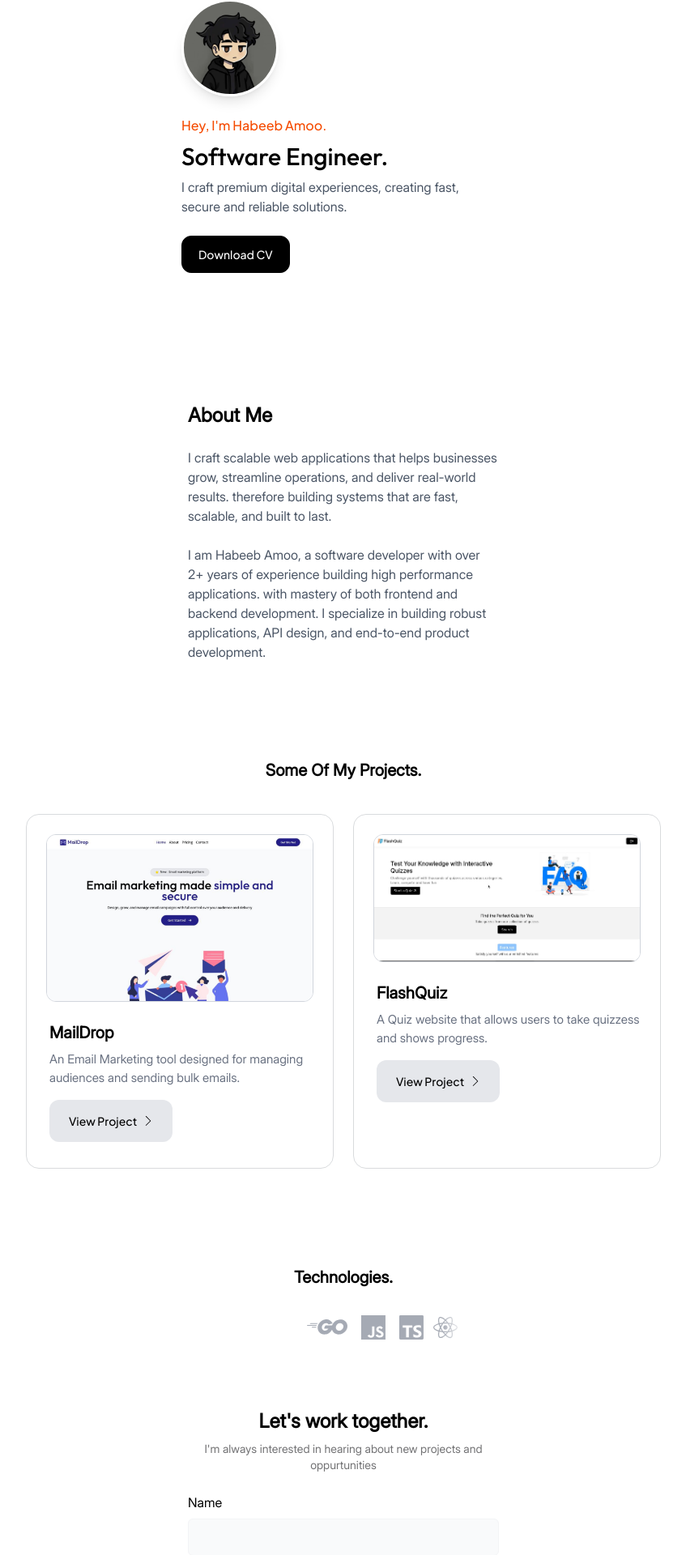
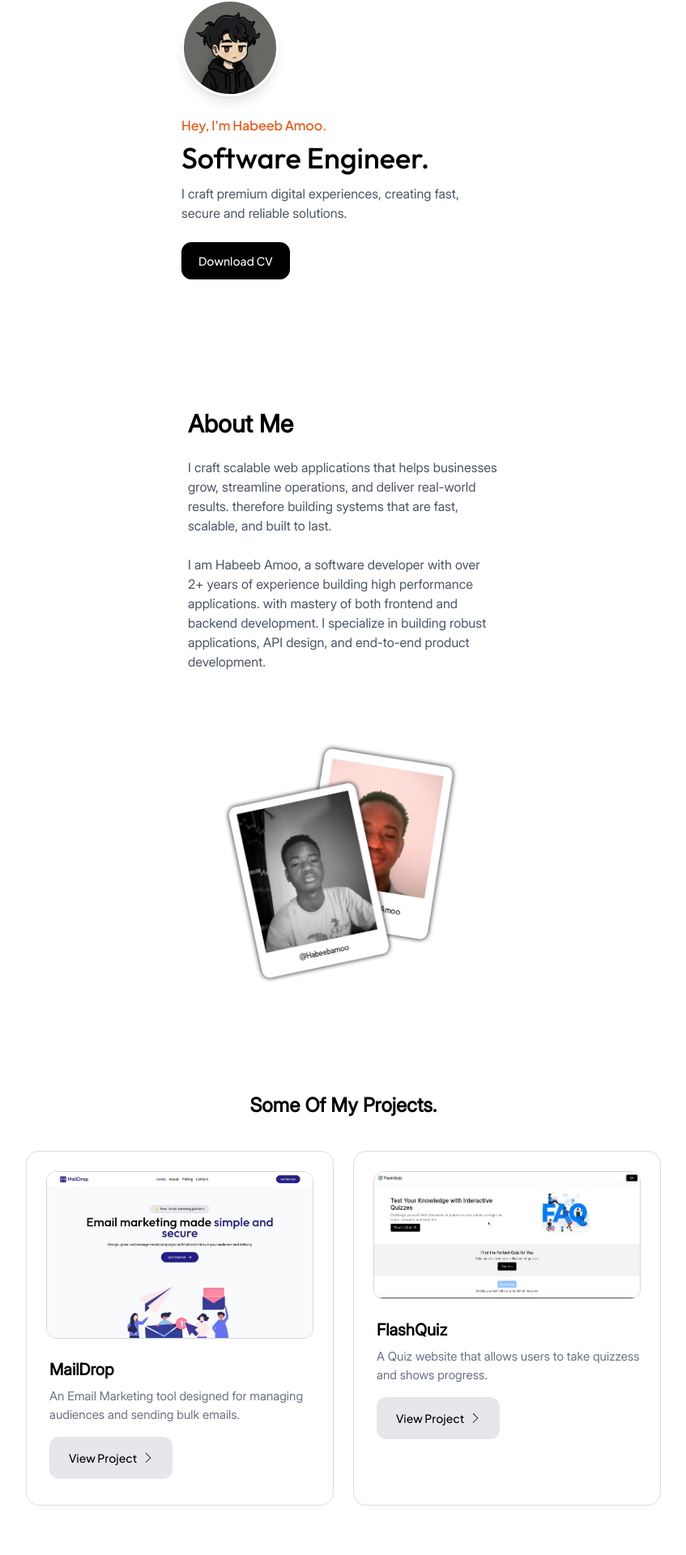
Before and after one commit to Habeebamoo/MyPortfolio, a Next.js app: page / in a window 1280 px wide. Shown: the part 161-2081 px from the top of the page at 81% size, without its empty margins (216-1063 px from the left). Built offline with nearby package versions, Linux system fonts and the light colour scheme.

Commit message:
added my picture to about me

```diff
--- a/components/Hero.tsx
+++ b/components/Hero.tsx
@@ -26,9 +26,9 @@ const Hero = () => {
           Hey, I'm Habeeb Amoo.
         </h1>
 
-        <h1 className="text-3xl font-outfit mt-2" data-aos="zoom-in">Software Engineer.</h1>
+        <h1 className="text-3xl md:text-4xl font-outfit mt-2">Software Engineer.</h1>
 
-        <p className="mt-2 text-gray-600 mb-6 w-[90%] font-inter" data-aos="zoom-in">
+        <p className="mt-2 md:mt-3 text-gray-600 mb-6 w-[90%] font-inter">
           I craft premium digital experiences, creating fast, secure and reliable solutions.
         </p>
       </motion.div>
--- a/components/Main.tsx
+++ b/components/Main.tsx
@@ -13,7 +13,7 @@ const Main = () => {
       <section className="sm:w-100 mx-auto">
         {/* About me */}
         <div className="mt-40 px-2">
-          <h1 className="font-inter text-2xl font-bold">About Me</h1>
+          <h1 className="font-inter text-2xl md:text-3xl font-bold">About Me</h1>
           <p className="leading-6 text-gray-600 font-inter mt-6">
             I craft scalable web applications that helps businesses grow, streamline operations, and deliver real-world results. therefore building systems that are fast, scalable, and built to last.
           </p>
@@ -23,9 +23,13 @@ const Main = () => {
         </div>
       </section>
 
+      <div className="flex-center mt-20">
+        <img src="/picture.jpg" className="h-80" />
+      </div>
+
       {/* Projects */}
       <section className="mt-30 px-2 md:w-200 mx-auto">
-        <h1 className="font-inter font-bold text-xl text-center mb-10">Some Of My Projects.</h1>
+        <h1 className="font-inter font-bold text-xl md:text-2xl text-center mb-10">Some Of My Projects.</h1>
 
         {/* display */}
         <div className="grid grid-cols-1 gap-6 md:grid-cols-2">
@@ -46,7 +50,7 @@ const Main = () => {
 
       {/* Tech Stack */}
       <section className="mt-30 md:w-100 mx-auto">
-        <h1 className="font-inter font-bold text-xl text-center mb-7">Technologies.</h1>
+        <h1 className="font-inter font-bold text-xl md:text-2xl text-center mb-7">Technologies.</h1>
 
         <div className="relative overflow-hidden w-75 mx-auto dimmed p-5">
           {/* gradient edges */}
@@ -67,7 +71,7 @@ const Main = () => {
 
       {/* Contact */}
       <section className="mt-20 px-2 md:w-100 mx-auto">
-        <h1 className="font-inter font-bold text-2xl text-center">Let's work together.</h1>
+        <h1 className="font-inter font-bold text-2xl md:text-3xl text-center">Let's work together.</h1>
 
         <p className="text-muted text-center font-inter text-sm mt-2">
           I'm always interested in hearing about new projects and oppurtunities
```
Also changed, not shown: public/picture.jpg (added).
